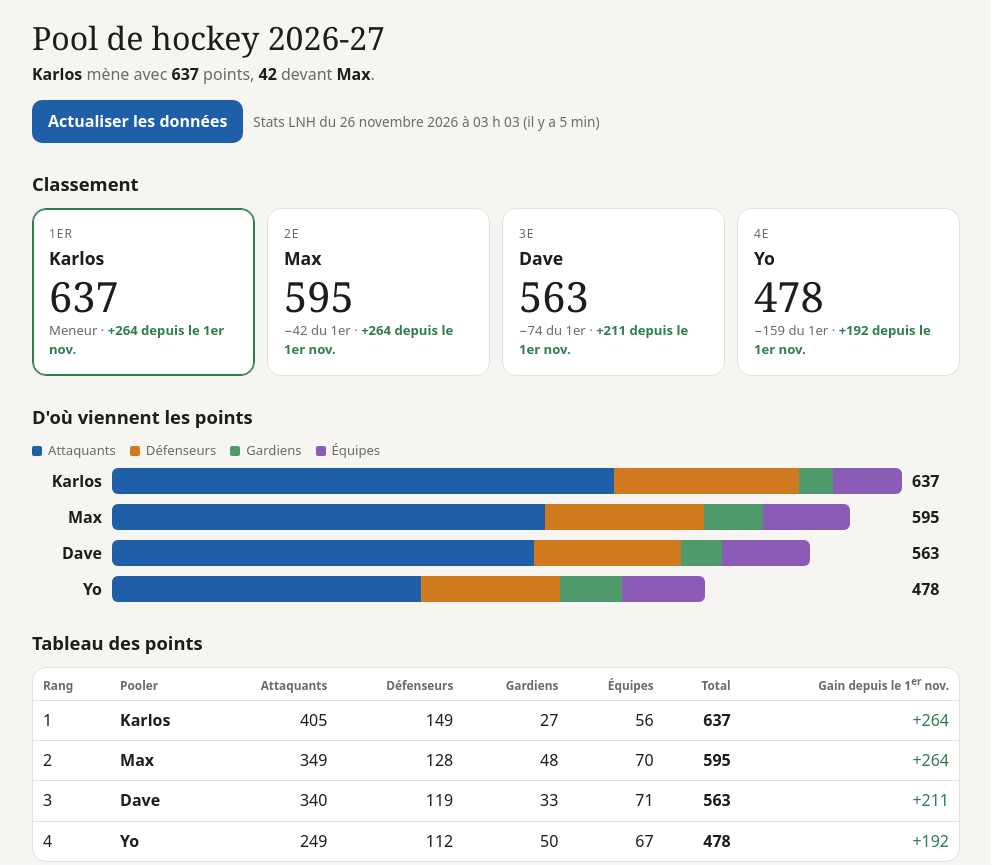
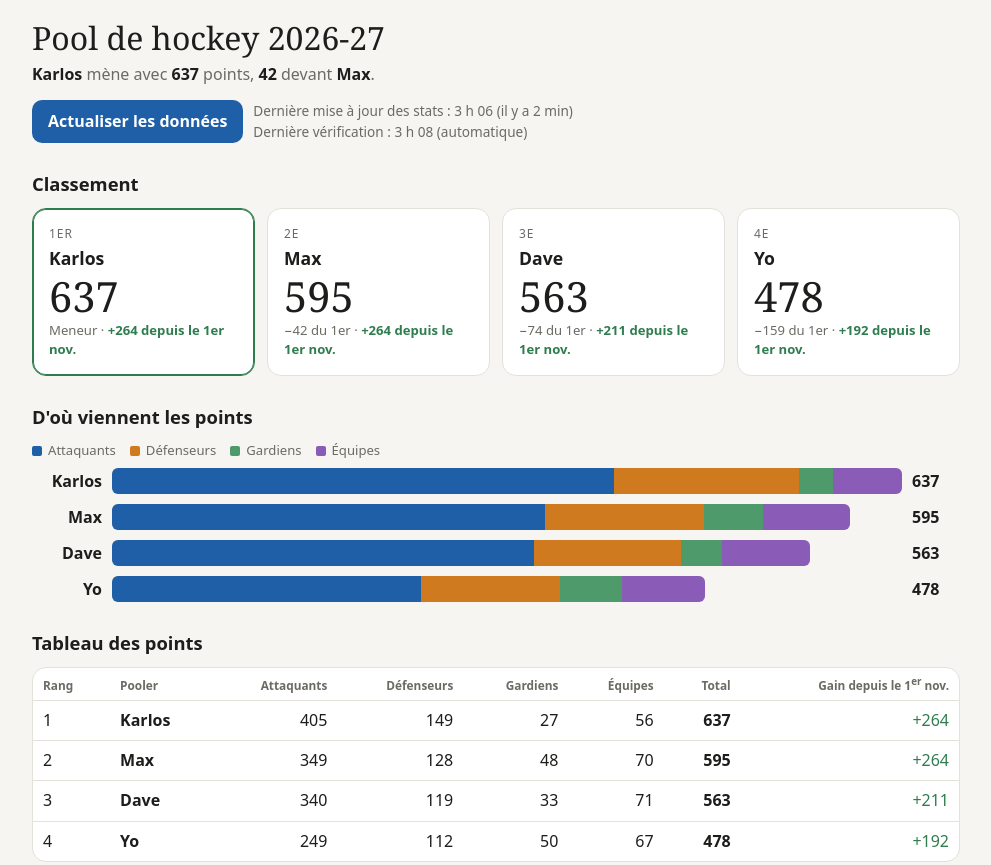
Before and after one commit to pool-a-dave/2026-27, a plain HTML site: page index.html in a window 1280 px wide. Shown: the top 865 px of the page, without its empty margins (144-1135 px from the left). Drawn offline with Linux system fonts and the light colour scheme.

Commit message:
Heures de mise a jour et de verification, publication robuste
Co-Authored-By: Claude Opus 5.5 <noreply@anthropic.com>
Claude-Session: https://claude.ai/code/session_016RFbW5j6iN4SCBouSEUWhe

```diff
--- a/index.html
+++ b/index.html
@@ -26,7 +26,7 @@ button,select,input{font:inherit;color:inherit}
 .spin{width:14px;height:14px;border:2px solid #fff6;border-top-color:#fff;border-radius:50%;animation:s 0.8s linear infinite;display:none}
 .busy .spin{display:inline-block}
 @keyframes s{to{transform:rotate(1turn)}}
-.stamp{font-size:.85rem;color:var(--muted)}
+.stamp{font-size:.85rem;color:var(--muted);line-height:1.5}
 .msg{font-size:.9rem;padding:10px 12px;border-radius:10px;border:1px solid var(--line);background:var(--panel)}
 .msg.err{border-color:var(--bad)}.msg.ok{border-color:var(--ok)}
 .cards{display:grid;grid-template-columns:repeat(auto-fit,minmax(160px,1fr));gap:12px}
@@ -140,6 +140,8 @@ window.POOL = {"roster":[{"pooler":"Karlos","cat":"F","nom":"Leon Draisaitl","fe
   const $ = (id) => document.getElementById(id);
   const el = (tag, txt, cls) => { const e = document.createElement(tag); if (txt != null) e.textContent = txt; if (cls) e.className = cls; return e; };
   const age = (iso) => { const m = Math.max(0, Math.round((Date.now() - new Date(iso)) / 60000)); return m < 1 ? 'à l’instant' : m < 60 ? 'il y a ' + m + ' min' : 'il y a ' + Math.floor(m / 60) + ' h ' + String(m % 60).padStart(2, '0'); };
+  let verif = null;
+  const heure = (iso) => { const d = new Date(iso), auj = new Date(); const h = d.toLocaleTimeString('fr-CA', {hour:'numeric', minute:'2-digit'}); return d.toDateString() === auj.toDateString() ? h : d.toLocaleDateString('fr-CA', {day:'numeric', month:'short'}) + ', ' + h; };
   const fmtDate = (iso) => new Date(iso).toLocaleString('fr-CA', {dateStyle:'long', timeStyle:'short'});
 
   function score(p) {
@@ -189,7 +191,10 @@ window.POOL = {"roster":[{"pooler":"Karlos","cat":"F","nom":"Leon Draisaitl","fe
     if (tot.length > 1) {
       lede.append(el('b', tot[0].name), ' mène avec ', el('b', String(tot[0].total)), ' points, ', el('b', String(tot[0].total - tot[1].total)), ' devant ', el('b', tot[1].name), '.');
     }
-    $('stamp').textContent = snap ? 'Stats LNH du ' + fmtDate(snap.fetched_at) + ' (' + age(snap.fetched_at) + ')' : 'Aucune donnée';
+    const stp = $('stamp'); stp.replaceChildren();
+    stp.append(el('span', 'Dernière mise à jour des stats : ' + (snap ? heure(snap.fetched_at) + ' (' + age(snap.fetched_at) + ')' : '—')));
+    stp.append(el('br'));
+    stp.append(el('span', 'Dernière vérification : ' + (verif ? heure(verif.at) + ' (' + verif.par + ')' : '—')));
 
     const cards = $('cards'); cards.replaceChildren();
     tot.forEach((t, i) => {
@@ -278,8 +283,9 @@ window.POOL = {"roster":[{"pooler":"Karlos","cat":"F","nom":"Leon Draisaitl","fe
       if (!r || !r.ok) r = await fetch('stats.json?t=' + Date.now(), {cache: 'no-store'});
       if (!r.ok) throw new Error('HTTP ' + r.status);
       snap = await r.json();
+      verif = {at: new Date().toISOString(), par: manuel ? 'bouton' : 'automatique'};
       render();
-      if (manuel) message((avant && avant === snap.fetched_at ? 'Déjà à jour. ' : 'Nouvelles stats chargées. ') + 'Stats LNH du ' + fmtDate(snap.fetched_at) + ' (' + age(snap.fetched_at) + '). Elles sont rafraîchies automatiquement toutes les 10 minutes.', 'ok');
+      if (manuel) message(avant && avant === snap.fetched_at ? 'Vérifié : rien de nouveau depuis ' + heure(snap.fetched_at) + '. La LNH est vérifiée toutes les 10 minutes.' : 'Nouvelles stats chargées (' + heure(snap.fetched_at) + ').', 'ok');
     } catch (e) {
       message('Impossible de charger les stats (' + e.message + '). Vérifie ta connexion.', 'err');
     } finally { b.disabled = false; b.classList.remove('busy'); }
@@ -287,6 +293,7 @@ window.POOL = {"roster":[{"pooler":"Karlos","cat":"F","nom":"Leon Draisaitl","fe
   $('refresh').addEventListener('click', () => charger(true));
   document.addEventListener('visibilitychange', () => { if (!document.hidden) charger(false); });
   charger(false);
+  setInterval(() => { if (!document.hidden) charger(false); }, 10 * 60 * 1000);
   render();
 })();
 </script>
```
Also changed, not shown: stats.json (+1 -1 lines), 1 other file.
